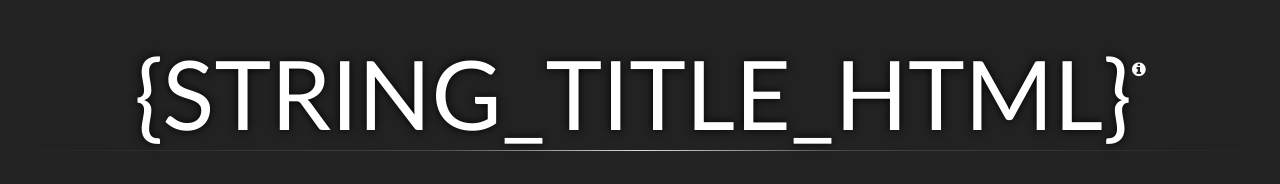
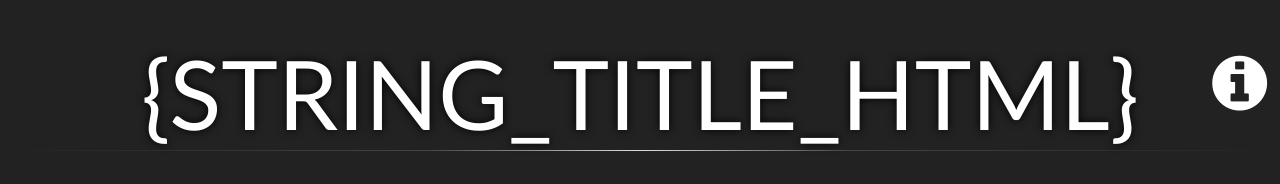
Before and after one commit to cmu-delphi/www-nowcast, a plain HTML site: page site/index.html in a window 1280 px wide. Shown: the top 184 px of the page. Drawn offline with nearby package versions, Linux system fonts and the light colour scheme; a script that the page names is missing.

Commit message:
icon position

```diff
--- a/site/style.css
+++ b/site/style.css
@@ -79,7 +79,10 @@ a:active {
   flex-direction: row;
 }
 #top_info_icon {
-  padding-top: 3vh;
+  padding-top: 1vh;
+  position: absolute;
+  right: 1%;
+  font-size: 8vh;
 }
 
 #map_container {
@@ -274,6 +277,7 @@ p.text_footer:hover {
   align-items: center;
   flex-direction: row;
 }
+
 .location_content {
   width: 100%;
   height: 90vh;
```
